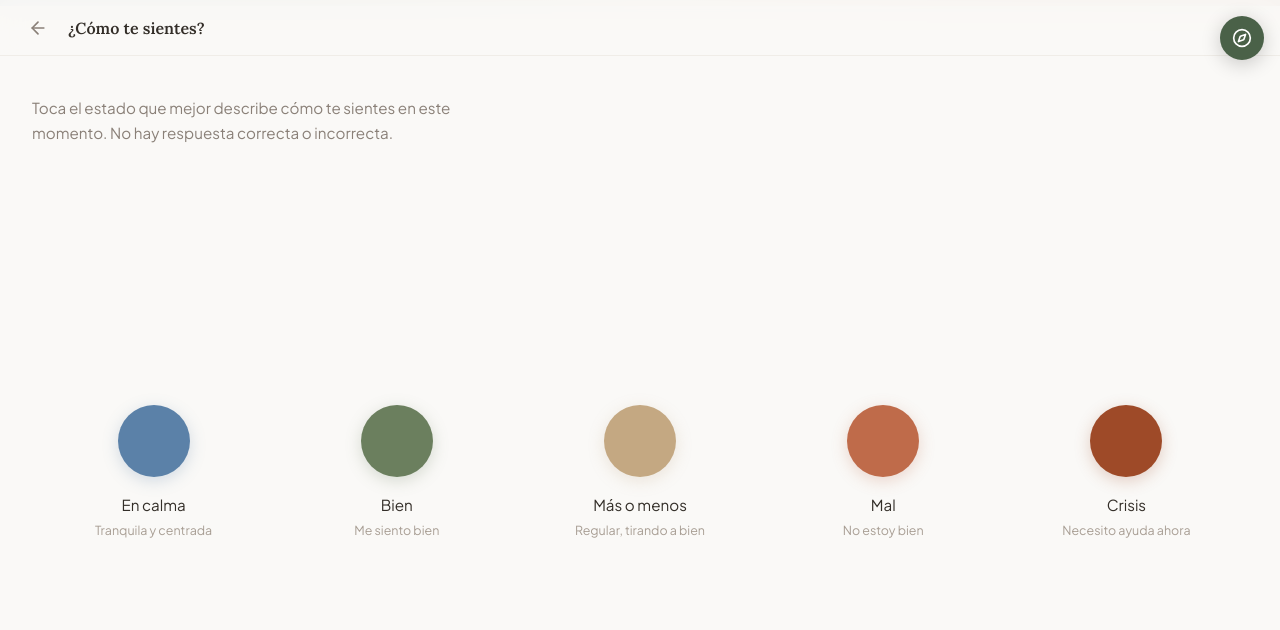
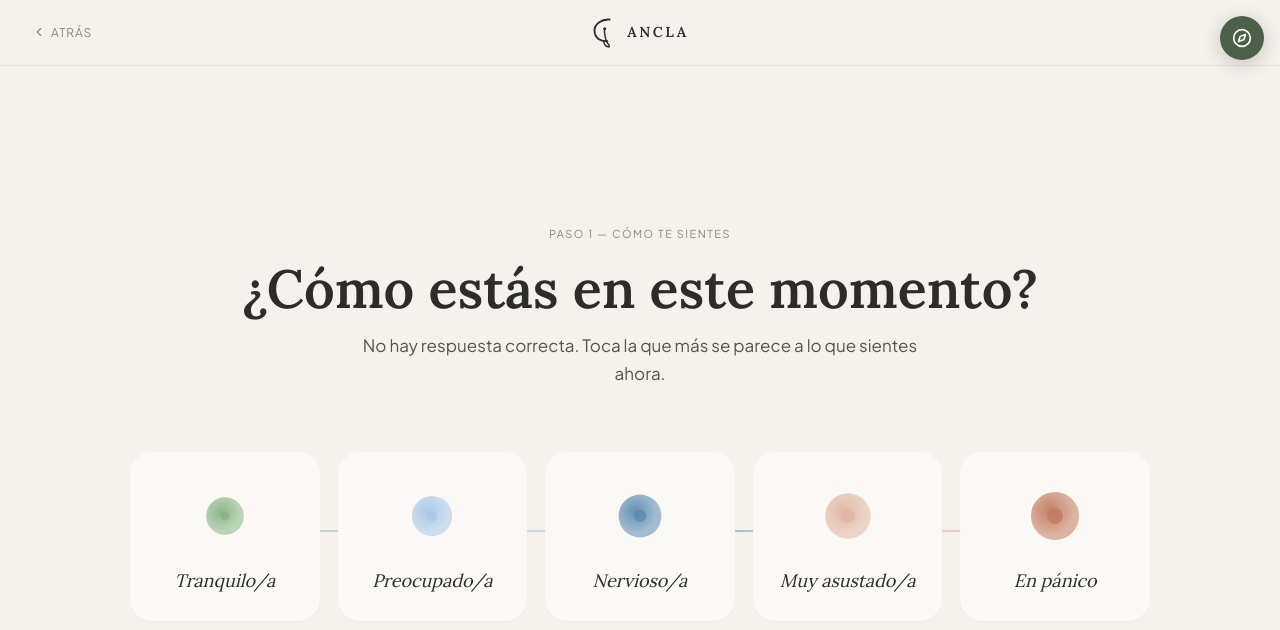
Before and after one commit to brandonrlj-dev/Ancla, a Next.js app: page /joven/termometro in a window 1280 px wide. Shown: the top 630 px of the page. Built offline with nearby package versions, Linux system fonts and the light colour scheme; what @mui/material-nextjs would draw is missing.

Commit message:
Reemplazo del termómetro emocional

```diff
--- a/src/app/joven/termometro/page.tsx
+++ b/src/app/joven/termometro/page.tsx
@@ -1,226 +1,218 @@
 'use client';
 
-import { motion, AnimatePresence } from 'framer-motion';
 import { useState } from 'react';
+import { motion } from 'framer-motion';
 import { useRouter } from 'next/navigation';
 import useMediaQuery from '@mui/material/useMediaQuery';
 import ThermOrb from '@/components/viz/ThermOrb';
-import JovenHeader from '@/components/joven/JovenHeader';
-import { emotionalStates } from '@/lib/mock-data';
-import { useAnclaStore } from '@/lib/store';
-import type { EmotionalState } from '@/lib/store';
-import { ArrowRight } from 'lucide-react';
+import AnclaLogo from '@/components/brand/AnclaLogo';
+import { ChevronLeft } from 'lucide-react';
 
-/* Background gradient using all 5 state colors */
-const gradientH = `linear-gradient(90deg,
-  #5b81a8 0%,
-  #6b7f5e 25%,
-  #c4a882 50%,
-  #bf6b4a 75%,
-  #9e4a28 100%)`;
-
-const gradientV = `linear-gradient(180deg,
-  #5b81a8 0%,
-  #6b7f5e 25%,
-  #c4a882 50%,
-  #bf6b4a 75%,
-  #9e4a28 100%)`;
+const STATES = [
+  { id: 0, label: 'Tranquilo/a',    intensity: 1, color: '#87B383' },
+  { id: 1, label: 'Preocupado/a',   intensity: 2, color: '#A7C7E7' },
+  { id: 2, label: 'Nervioso/a',     intensity: 3, color: '#5C8AB3' },
+  { id: 3, label: 'Muy asustado/a', intensity: 4, color: '#E0B5A2' },
+  { id: 4, label: 'En pánico',      intensity: 5, color: '#C17A5E' },
+] as const;
 
 export default function TermometroPage() {
-  const router      = useRouter();
-  const isMobile    = useMediaQuery('(max-width: 768px)');
-  const { setEmotionalState } = useAnclaStore();
-  const [selected, setSelected] = useState<EmotionalState | null>(null);
+  const router    = useRouter();
+  const isMobile  = useMediaQuery('(max-width: 768px)');
+  const [picked, setPicked] = useState<number | null>(null);
+  const [hovered, setHovered] = useState<number | null>(null);
 
-  function handleSelect(id: EmotionalState) {
-    setSelected(id);
-    setEmotionalState(id);
-  }
-
-  function handleContinue() {
-    if (selected) router.push('/joven/chat');
+  function handlePick(s: typeof STATES[number]) {
+    setPicked(s.id);
+    setTimeout(() => {
+      if (s.id <= 1) router.push('/joven/modo');
+      else router.push('/joven/respiracion');
+    }, 500);
   }
 
   return (
-    <div style={{ minHeight: '100vh', display: 'flex', flexDirection: 'column' }}>
-      <JovenHeader title="¿Cómo te sientes?" />
+    <div style={{ minHeight: '100vh', display: 'flex', flexDirection: 'column', background: '#F5F2EE' }}>
 
-      {/* Subtle gradient stripe behind orbs */}
-      <div
+      {/* Top bar — 3-column grid matching original */}
+      <div style={{
+        display: 'grid',
+        gridTemplateColumns: '1fr auto 1fr',
+        alignItems: 'center',
+        padding: isMobile ? '14px 18px' : '16px 32px',
+        borderBottom: '1px solid rgba(44,44,42,0.08)',
+        background: 'rgba(245,242,238,0.92)',
+        backdropFilter: 'blur(12px)',
+        position: 'sticky',
+        top: 0,
+        zIndex: 10,
+      }}>
+        <button
+          onClick={() => router.back()}
           style={{
-          height: isMobile ? '100%' : 6,
-          width: isMobile ? 6 : '100%',
-          background: isMobile ? gradientV : gradientH,
-          opacity: 0.35,
-          position: 'absolute',
-          top: isMobile ? '56px' : undefined,
-          left: isMobile ? 0 : 0,
-          right: isMobile ? undefined : 0,
-          bottom: isMobile ? 0 : 'auto',
-          marginTop: isMobile ? 0 : undefined,
-          pointerEvents: 'none',
-          zIndex: 0,
+            display: 'flex', alignItems: 'center', gap: 5,
+            background: 'none', border: 'none', cursor: 'pointer',
+            color: '#8B8780', fontFamily: 'var(--font-body)',
+            fontSize: isMobile ? '0.7rem' : '0.75rem',
+            letterSpacing: '0.08em', textTransform: 'uppercase', padding: 0,
           }}
-      />
+        >
+          <ChevronLeft size={14} /> Atrás
+        </button>
 
-      {/* Main content */}
-      <div
-        style={{
+        <AnclaLogo size="sm" color="#2C2C2A" />
+
+        <div /> {/* right slot empty — Jumper is global */}
+      </div>
+
+      {/* Content */}
+      <div style={{
         flex: 1,
         display: 'flex',
         flexDirection: 'column',
-          padding: isMobile ? '24px 20px' : '40px 32px',
+        justifyContent: 'center',
+        maxWidth: 1100,
+        width: '100%',
+        margin: '0 auto',
+        padding: isMobile ? '24px 18px 40px' : '40px 40px 60px',
+      }}>
+
+        {/* Eyebrow */}
+        <motion.div
+          initial={{ opacity: 0, y: -6 }}
+          animate={{ opacity: 1, y: 0 }}
+          transition={{ duration: 0.4 }}
+          style={{
+            textAlign: 'center',
+            marginBottom: 16,
+            fontFamily: 'var(--font-body)',
+            fontSize: '0.68rem',
+            letterSpacing: '0.14em',
+            textTransform: 'uppercase',
+            color: '#8B8780',
+          }}
+        >
+          Paso 1 — Cómo te sientes
+        </motion.div>
+
+        {/* H1 */}
+        <motion.h1
+          initial={{ opacity: 0, y: 8 }}
+          animate={{ opacity: 1, y: 0 }}
+          transition={{ delay: 0.08, duration: 0.5 }}
+          style={{
+            fontFamily: 'var(--font-display)',
+            fontSize: isMobile ? 28 : 'clamp(40px, 4.2vw, 56px)',
+            fontWeight: 600,
+            textAlign: 'center',
+            color: '#2C2C2A',
+            lineHeight: isMobile ? 1.2 : 1.15,
+            margin: '0 0 12px',
+          }}
+        >
+          ¿Cómo estás en este momento?
+        </motion.h1>
+
+        {/* Sub */}
+        <motion.p
+          initial={{ opacity: 0 }}
+          animate={{ opacity: 1 }}
+          transition={{ delay: 0.18, duration: 0.5 }}
+          style={{
+            textAlign: 'center',
+            color: '#57544E',
+            fontSize: isMobile ? 15 : 17,
+            fontFamily: 'var(--font-body)',
+            marginBottom: isMobile ? 28 : 64,
+            margin: `0 auto ${isMobile ? 28 : 64}px`,
+            maxWidth: 560,
+          }}
+        >
+          No hay respuesta correcta. Toca la que más se parece a lo que sientes ahora.
+        </motion.p>
+
+        {/* Scale */}
+        <div style={{ position: 'relative' }}>
+
+          {/* Gradient line — desktop only */}
+          {!isMobile && (
+            <div style={{
+              position: 'absolute',
+              top: 78,
+              left: '8%',
+              right: '8%',
+              height: 2,
+              background: 'linear-gradient(to right, #87B383 0%, #A7C7E7 35%, #5C8AB3 60%, #E0B5A2 85%, #C17A5E 100%)',
+              opacity: 0.5,
+              zIndex: 0,
+              pointerEvents: 'none',
+            }} />
+          )}
+
+          {/* Cards grid */}
+          <div style={{
+            display: 'grid',
+            gridTemplateColumns: isMobile ? '1fr' : 'repeat(5, 1fr)',
+            gap: isMobile ? 10 : 18,
             position: 'relative',
             zIndex: 1,
-        }}
-      >
-        <motion.p
-          initial={{ opacity: 0, y: 8 }}
+          }}>
+            {STATES.map((s, i) => {
+              const isSelected = picked === s.id;
+              const isHovered  = hovered === s.id;
+              const isActive   = isSelected || isHovered;
+
+              return (
+                <motion.button
+                  key={s.id}
+                  initial={{ opacity: 0, y: 12 }}
                   animate={{ opacity: 1, y: 0 }}
+                  transition={{ delay: 0.12 + i * 0.06, duration: 0.4 }}
+                  onClick={() => handlePick(s)}
+                  onMouseEnter={() => setHovered(s.id)}
+                  onMouseLeave={() => setHovered(null)}
                   style={{
-            fontFamily: 'var(--font-body)',
-            fontSize: '0.95rem',
-            color: 'var(--color-text-secondary)',
-            marginBottom: isMobile ? 28 : 40,
-            maxWidth: 480,
-          }}
-        >
-          Toca el estado que mejor describe cómo te sientes en este momento. No hay respuesta correcta o incorrecta.
-        </motion.p>
-
-        {/* 5 ThermOrbs */}
-        <div
-          style={{
-            display: 'flex',
-            flexDirection: isMobile ? 'column' : 'row',
-            gap: isMobile ? 8 : 0,
-            flex: isMobile ? 'none' : 1,
-            alignItems: isMobile ? 'stretch' : 'center',
-            justifyContent: isMobile ? 'flex-start' : 'space-between',
-          }}
-        >
-          {emotionalStates.map((state, i) => (
-            <motion.div
-              key={state.id}
-              initial={{ opacity: 0, scale: 0.8 }}
-              animate={{ opacity: 1, scale: 1 }}
-              transition={{ delay: i * 0.1, duration: 0.4, ease: 'easeOut' }}
-              style={{
-                flex: isMobile ? 'none' : 1,
                     display: 'flex',
                     flexDirection: isMobile ? 'row' : 'column',
                     alignItems: 'center',
-                gap: isMobile ? 16 : 16,
-                padding: isMobile ? '14px 16px' : '20px 8px',
-                borderRadius: 16,
+                    gap: 18,
+                    padding: isMobile ? '16px 18px' : '28px 18px',
+                    background: '#FBF9F5',
+                    border: `1.5px solid ${isActive ? s.color : 'transparent'}`,
+                    borderRadius: 22,
                     cursor: 'pointer',
-                background: selected === state.id
-                  ? `${state.color}18`
-                  : 'transparent',
-                border: selected === state.id
-                  ? `1.5px solid ${state.color}50`
-                  : '1.5px solid transparent',
-                transition: 'all 250ms ease',
+                    textAlign: isMobile ? 'left' : 'center',
+                    color: s.color,
+                    transition: 'border-color 200ms ease, transform 200ms ease, box-shadow 200ms ease',
+                    transform: isActive ? 'translateY(-4px)' : 'none',
+                    boxShadow: isActive
+                      ? '0 2px 6px rgba(44,44,42,0.05), 0 12px 30px rgba(44,44,42,0.06)'
+                      : '0 1px 2px rgba(44,44,42,0.04)',
+                    zIndex: isActive ? 2 : 1,
+                    minHeight: isMobile ? 72 : 'auto',
                   }}
-              onClick={() => handleSelect(state.id as EmotionalState)}
                 >
                   <ThermOrb
-                color={state.color}
-                glowColor={state.color}
-                size={isMobile ? 56 : 72}
-                cadence={state.rippleCadence}
-                selected={selected === state.id}
+                    intensity={s.intensity as 1|2|3|4|5}
+                    color={s.color}
+                    active={isActive}
+                    size={isMobile ? 48 : 70}
                   />
-              <div style={{ flex: isMobile ? 1 : 'none', textAlign: isMobile ? 'left' : 'center' }}>
                   <div
                     style={{
-                    fontFamily: 'var(--font-body)',
-                    fontWeight: selected === state.id ? 600 : 400,
-                    fontSize: '0.95rem',
-                    color: selected === state.id ? state.color : 'var(--color-text-primary)',
-                    transition: 'all 200ms',
+                      fontFamily: 'var(--font-display)',
+                      fontSize: isMobile ? 17 : 18,
+                      fontStyle: 'italic',
+                      color: '#2C2C2A',
+                      lineHeight: 1.3,
                     }}
                   >
-                  {state.label}
+                    {s.label}
                   </div>
-                <div
-                  style={{
-                    fontFamily: 'var(--font-body)',
-                    fontSize: '0.78rem',
-                    color: 'var(--color-text-tertiary)',
-                    marginTop: 2,
-                  }}
-                >
-                  {state.description}
+                </motion.button>
+              );
+            })}
           </div>
         </div>
-            </motion.div>
-          ))}
-        </div>
-
-        {/* Continue button — appears when selected */}
-        <AnimatePresence>
-          {selected && (
-            <motion.div
-              initial={{ opacity: 0, y: 16 }}
-              animate={{ opacity: 1, y: 0 }}
-              exit={{ opacity: 0, y: 8 }}
-              transition={{ duration: 0.4 }}
-              style={{
-                marginTop: 32,
-                display: 'flex',
-                justifyContent: 'center',
-                flexDirection: 'column',
-                alignItems: 'center',
-                gap: 12,
-              }}
-            >
-              <p style={{ fontSize: '0.875rem', color: 'var(--color-text-secondary)', fontFamily: 'var(--font-body)' }}>
-                Gracias por compartirlo. Estás haciendo algo valiente.
-              </p>
-              <button
-                onClick={handleContinue}
-                style={{
-                  display: 'flex',
-                  alignItems: 'center',
-                  gap: 8,
-                  background: 'var(--color-calm-500)',
-                  color: 'white',
-                  border: 'none',
-                  borderRadius: 999,
-                  padding: '13px 32px',
-                  fontSize: '0.95rem',
-                  fontFamily: 'var(--font-body)',
-                  fontWeight: 600,
-                  cursor: 'pointer',
-                  boxShadow: 'var(--shadow-calm)',
-                  transition: 'all 250ms ease',
-                }}
-                onMouseEnter={(e) => { (e.currentTarget.style.transform = 'translateY(-2px)'); }}
-                onMouseLeave={(e) => { (e.currentTarget.style.transform = 'none'); }}
-              >
-                Hablar con ANA
-                <ArrowRight size={18} />
-              </button>
-              <button
-                onClick={() => router.push('/joven/respiracion')}
-                style={{
-                  background: 'none',
-                  border: 'none',
-                  color: 'var(--color-text-tertiary)',
-                  fontSize: '0.8rem',
-                  fontFamily: 'var(--font-body)',
-                  cursor: 'pointer',
-                  textDecoration: 'underline',
-                  textUnderlineOffset: 3,
-                  padding: 0,
-                }}
-              >
-                Primero, un ejercicio de respiración
-              </button>
-            </motion.div>
-          )}
-        </AnimatePresence>
       </div>
     </div>
   );
--- a/src/components/viz/ThermOrb.tsx
+++ b/src/components/viz/ThermOrb.tsx
@@ -1,114 +1,58 @@
 'use client';
 
-import { motion, AnimatePresence } from 'framer-motion';
-import { useState } from 'react';
+import { motion } from 'framer-motion';
 
 interface ThermOrbProps {
+  intensity: 1 | 2 | 3 | 4 | 5;
   color: string;
-  glowColor?: string;
+  active?: boolean;
   size?: number;
-  cadence?: number;   // ripple cadence in seconds: 4.45 (calm) → 1.45 (crisis)
-  label?: string;
-  selected?: boolean;
-  onClick?: () => void;
-  className?: string;
 }
 
-export default function ThermOrb({
-  color,
-  glowColor,
-  size = 64,
-  cadence = 3,
-  label,
-  selected = false,
-  onClick,
-  className,
-}: ThermOrbProps) {
-  const [hovered, setHovered] = useState(false);
-  const glow = glowColor ?? color;
-  const showRipples = hovered || selected;
+export default function ThermOrb({ intensity, color, active = false, size = 70 }: ThermOrbProps) {
+  // Cadence: 4.45s (calm/1) → 1.45s (panic/5)
+  const rippleDur = 5.2 - intensity * 0.75;
+  const orbR = 20 + intensity * 1.5;
+  const dotR = 4 + intensity;
+  const gradId = `therm-grad-${intensity}`;
 
   return (
-    <div
-      className={className}
-      style={{
-        display: 'flex',
-        flexDirection: 'column',
-        alignItems: 'center',
-        gap: 8,
-        cursor: onClick ? 'pointer' : 'default',
-      }}
-      onMouseEnter={() => setHovered(true)}
-      onMouseLeave={() => setHovered(false)}
-      onClick={onClick}
-      role={onClick ? 'button' : undefined}
-      tabIndex={onClick ? 0 : undefined}
-      onKeyDown={(e) => e.key === 'Enter' && onClick?.()}
-    >
-      <div style={{ position: 'relative', width: size, height: size }}>
-        {/* 3 Staggered ripple rings — variable cadence */}
-        <AnimatePresence>
-          {showRipples &&
-            [0, 1, 2].map((ri) => (
-              <motion.div
-                key={`ring-${ri}-${showRipples}`}
-                initial={{ scale: 1, opacity: 0.55 }}
-                animate={{ scale: 2.4, opacity: 0 }}
-                exit={{ scale: 1, opacity: 0 }}
-                transition={{
-                  duration: cadence,
-                  repeat: Infinity,
-                  delay: ri * (cadence / 3),
-                  ease: 'easeOut',
-                }}
-                style={{
-                  position: 'absolute',
-                  inset: 0,
-                  borderRadius: '50%',
-                  border: `1.5px solid ${glow}`,
-                  pointerEvents: 'none',
-                }}
-              />
-            ))}
-        </AnimatePresence>
+    <div style={{ width: size, height: size, position: 'relative', display: 'flex', alignItems: 'center', justifyContent: 'center' }}>
+      <svg viewBox="0 0 80 80" width={size} height={size} style={{ overflow: 'visible' }}>
+        <defs>
+          <radialGradient id={gradId} cx="40%" cy="40%">
+            <stop offset="0%"   stopColor={color} stopOpacity="0.95" />
+            <stop offset="100%" stopColor={color} stopOpacity="0.55" />
+          </radialGradient>
+        </defs>
 
-        {/* Main orb */}
-        <motion.div
-          animate={{
-            boxShadow: selected
-              ? `0 0 0 3px ${color}, 0 8px 24px ${glow}66`
-              : hovered
-              ? `0 0 0 2px ${color}88, 0 4px 20px ${glow}55`
-              : `0 4px 16px ${glow}40`,
-            scale: selected ? 1.05 : hovered ? 1.04 : 1,
-            backgroundColor: color,
-          }}
-          transition={{ duration: 0.25, ease: 'easeOut' }}
-          style={{
-            width: size,
-            height: size,
-            borderRadius: '50%',
-            backgroundColor: color,
-          }}
-        />
-      </div>
+        {/* Ripple rings — always rendered, animated only when active */}
+        {[0, 1, 2].map((ri) => (
+          <motion.circle
+            key={ri}
+            cx="40" cy="40" r="18"
+            fill="none"
+            stroke={color}
+            strokeWidth={1.2 - ri * 0.1}
+            style={{ transformBox: 'fill-box', transformOrigin: 'center' }}
+            animate={
+              active
+                ? { scale: [0.4, 0.76, 2.4], opacity: [0, 0.7, 0] }
+                : { scale: 0.4, opacity: 0 }
+            }
+            transition={
+              active
+                ? { duration: rippleDur, times: [0, 0.18, 1], ease: 'easeOut', repeat: Infinity, delay: ri * (rippleDur / 3) }
+                : { duration: 0 }
+            }
+          />
+        ))}
 
-      {/* Label */}
-      {label && (
-        <motion.span
-          animate={{ color: selected ? color : 'var(--color-text-secondary)' }}
-          transition={{ duration: 0.2 }}
-          style={{
-            fontFamily: 'var(--font-body)',
-            fontSize: '0.8rem',
-            fontWeight: selected ? 600 : 400,
-            textAlign: 'center',
-            lineHeight: 1.3,
-          }}
-        >
-          {label}
-        </motion.span>
-      )}
+        {/* Orb */}
+        <circle cx="40" cy="40" r={orbR} fill={`url(#${gradId})`} />
+        {/* Inner dot */}
+        <circle cx="40" cy="40" r={dotR} fill={color} opacity="0.8" />
+      </svg>
     </div>
   );
 }
```
Lines whose indentation alone changed are shown as unchanged.
